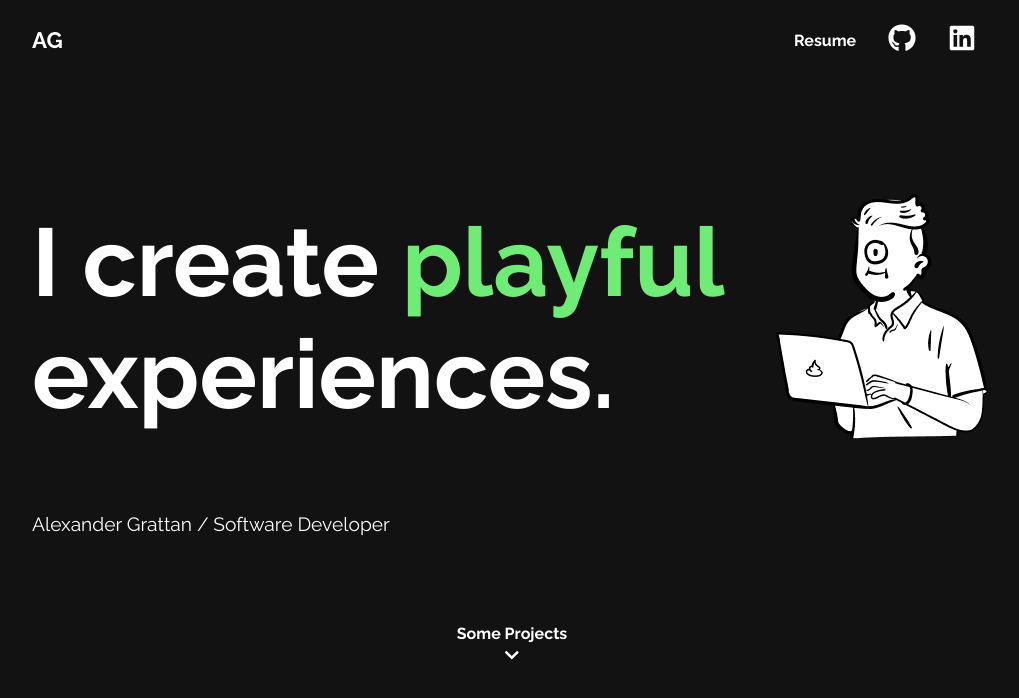
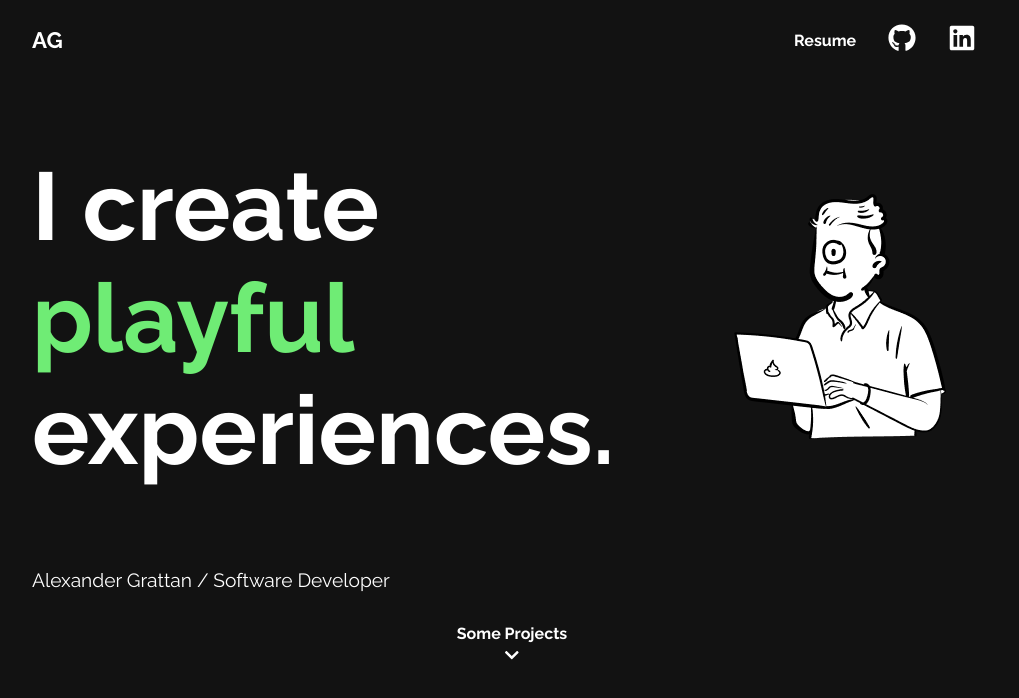
Before and after one commit to agrattan0820/portfolio-site, a Next.js app: page / in a window 1280 px wide. Shown: the top 698 px of the page, without its empty margins (128-1147 px from the left). Built offline with nearby package versions, Linux system fonts and the light colour scheme.

Commit message:
feat: use next image component for peep image

```diff
--- a/pages/index.tsx
+++ b/pages/index.tsx
@@ -2,6 +2,8 @@ import { useRef, useState } from "react";
 import { FaGithub, FaLinkedin, FaTwitter, FaChevronDown } from "react-icons/fa";
 import { motion } from "framer-motion";
 import { useRouter } from "next/router";
+import Image from "next/image";
+
 // import fs from "fs";
 // import path from "path";
 // import type { GetStaticPropsContext } from "next";
@@ -51,10 +53,11 @@ export default function Homepage() {
             <h1 className="title">
               I create<span className="playful"> playful </span> experiences.
             </h1>
-            <img
-              src={MyPeep.src}
+            <Image
+              src={MyPeep}
               alt="Alexander's Peep"
               className="peep-image"
+              priority
             />
           </div>
           <p className="job-title">
--- a/styles/_home.scss
+++ b/styles/_home.scss
@@ -152,12 +152,14 @@
         }
       }
       .peep-image {
-        width: 100px;
+        width: 100%;
+        max-width: 100px;
+        object-fit: contain;
         @media (min-width: 768px) {
-          width: 200px;
+          max-width: 200px;
         }
         @media (min-width: 1280px) {
-          width: 300px;
+          max-width: 300px;
         }
       }
     }
```
